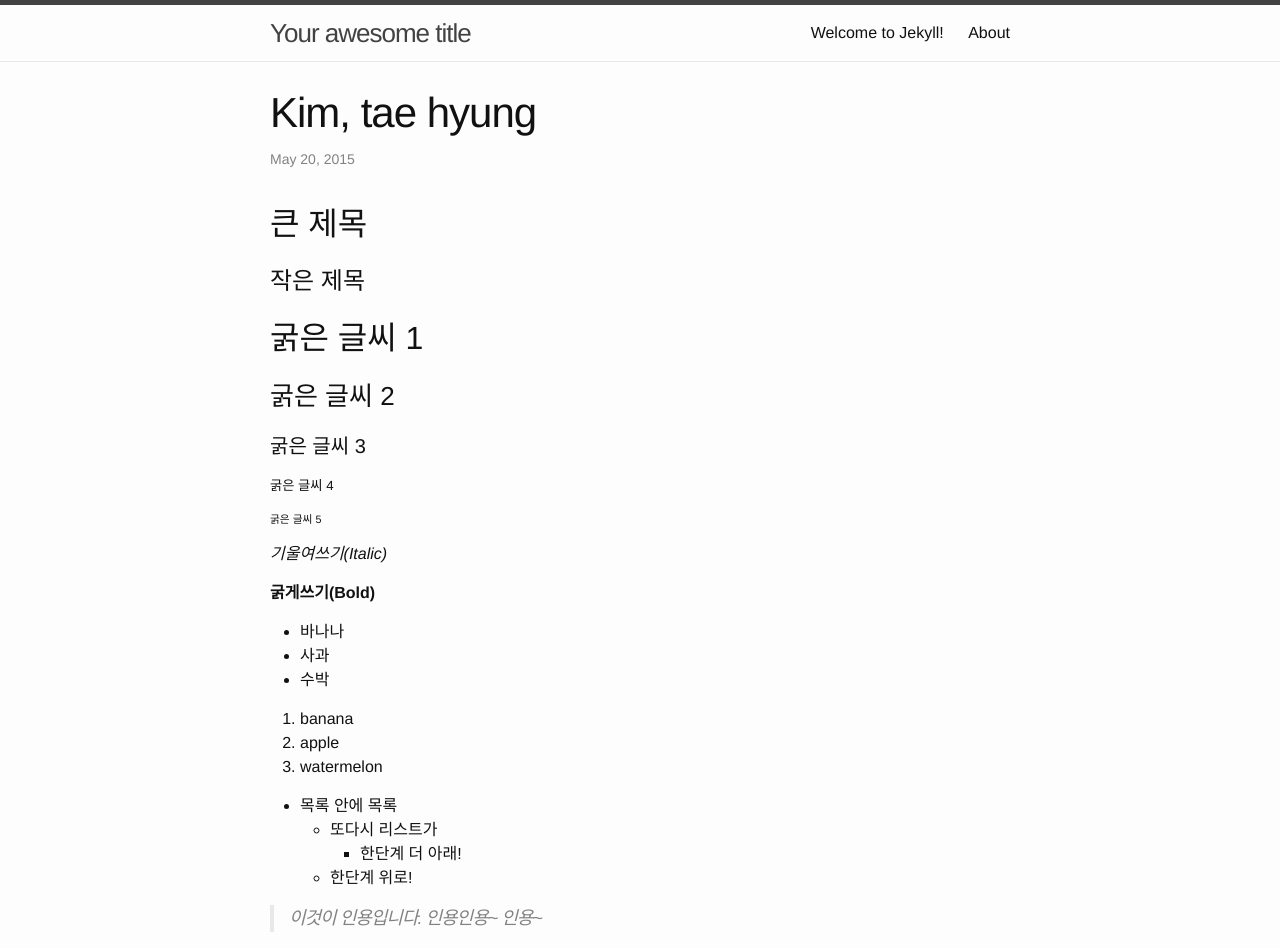
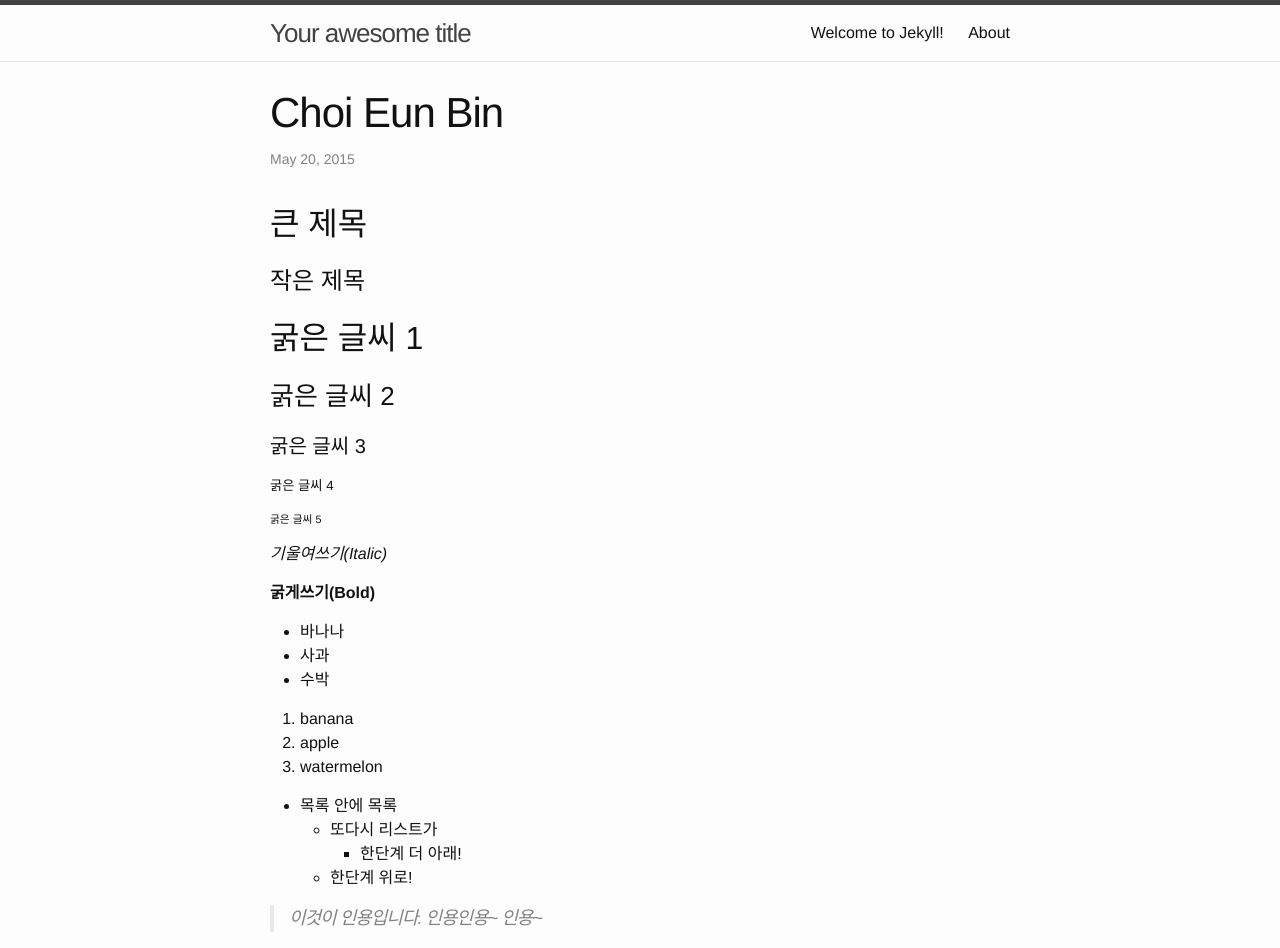
Before and after one commit to ChoiEunBin/choieunbin.github.com, a Jekyll site: the page built from _posts/2015-05-20-eunbin.md, in a window 1280 px wide. Shown: the top 948 px of the page. Built offline with Jekyll 4.4.1, drawn with Linux system fonts in a browser that asks for light colours.

Commit message:
about eunbin

```diff
--- a/_posts/2015-05-20-eunbin.md
+++ b/_posts/2015-05-20-eunbin.md
@@ -1,6 +1,6 @@
 ---
 layout: post
-title:  "Kim, tae hyung"
+title:  "Choi Eun Bin"
 date:   2015-05-20 12:07:30
 categories: jekyll update
 ---
```
Also changed, not shown: 1 other file.
